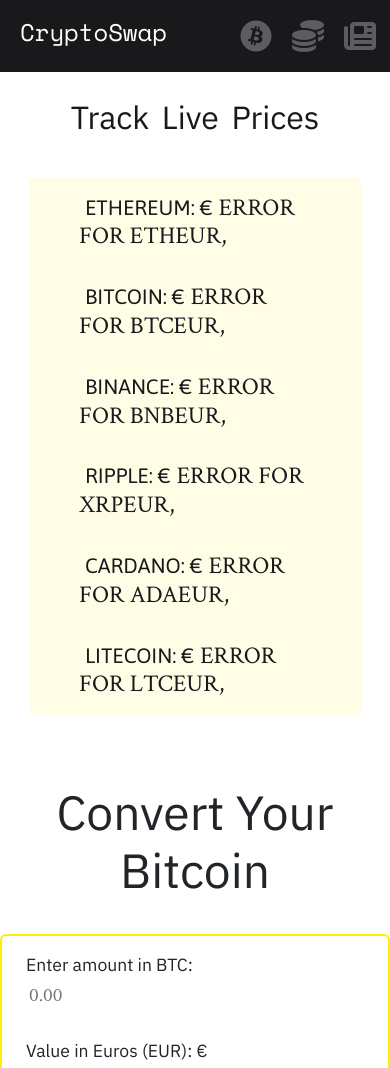
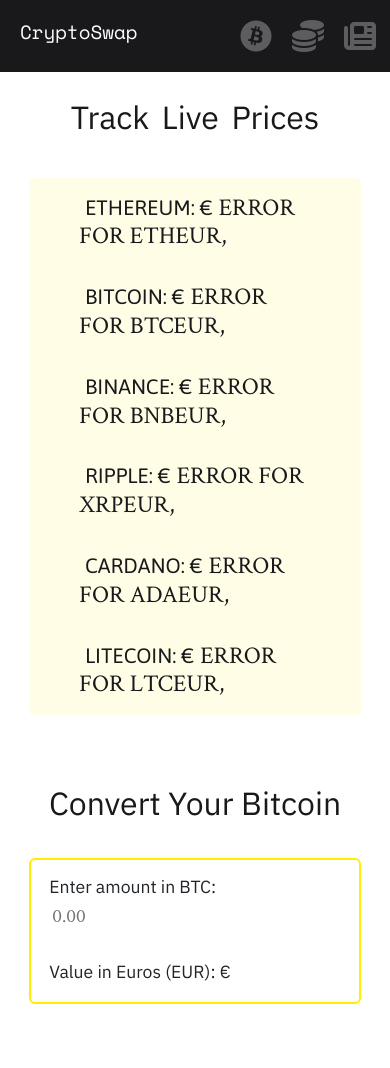
Before and after one commit to adampl2/CryptoSwap, a website: page index.html in a window 390 px wide. Shown: the top 1068 px of the page. Drawn offline with nearby package versions, Linux system fonts and the light colour scheme; some icons are missing.

Commit message:
index.html: media queries added

```diff
--- a/assets/css/style.css
+++ b/assets/css/style.css
@@ -164,6 +164,7 @@
     font-family: 'IBM Plex Sans', sans-serif;
     font-size: 3rem;
     margin: 45px 0 35px;
+    color: #19191C;
 }
 
 .btceur-convert {
@@ -384,6 +385,10 @@
 
 @media only screen and (max-width: 430px) {
 
+    .navlogo {
+        font-size: 1.2rem;
+    }
+
     .nav-buttons>a {
         display: none;
     }
@@ -397,6 +402,15 @@
         margin-top: 25%;
         font-size: 2rem;
         padding-bottom: 3%;
+    }
+
+    .btceur-heading {
+        font-size: 2rem;
+    }
+
+    .btceur-convert {
+        width: 85%;
+        padding: 14px 18px;
     }
 
     .tabs-heading {
--- a/assets/js/converter.js
+++ b/assets/js/converter.js
@@ -40,6 +40,8 @@
   }
 ];
 
+/** Converts any btc amount to eur */
+
 document.getElementById("btcAmount").addEventListener("input", calculateConversion);
 
 function calculateConversion() {
@@ -66,10 +68,6 @@
 function handlePrice(abr, crypto, rates_key) {
   let ws = new WebSocket(`wss://stream.binance.com:9443/ws/${abr}@trade`);
   let lastPrice = null;
-
-  ws.onopen = () => {
-    console.log(`WebSocket connection for ${abr} established`);
-  };
 
   ws.onmessage = (event) => {
     let stockObject = JSON.parse(event.data);
```
